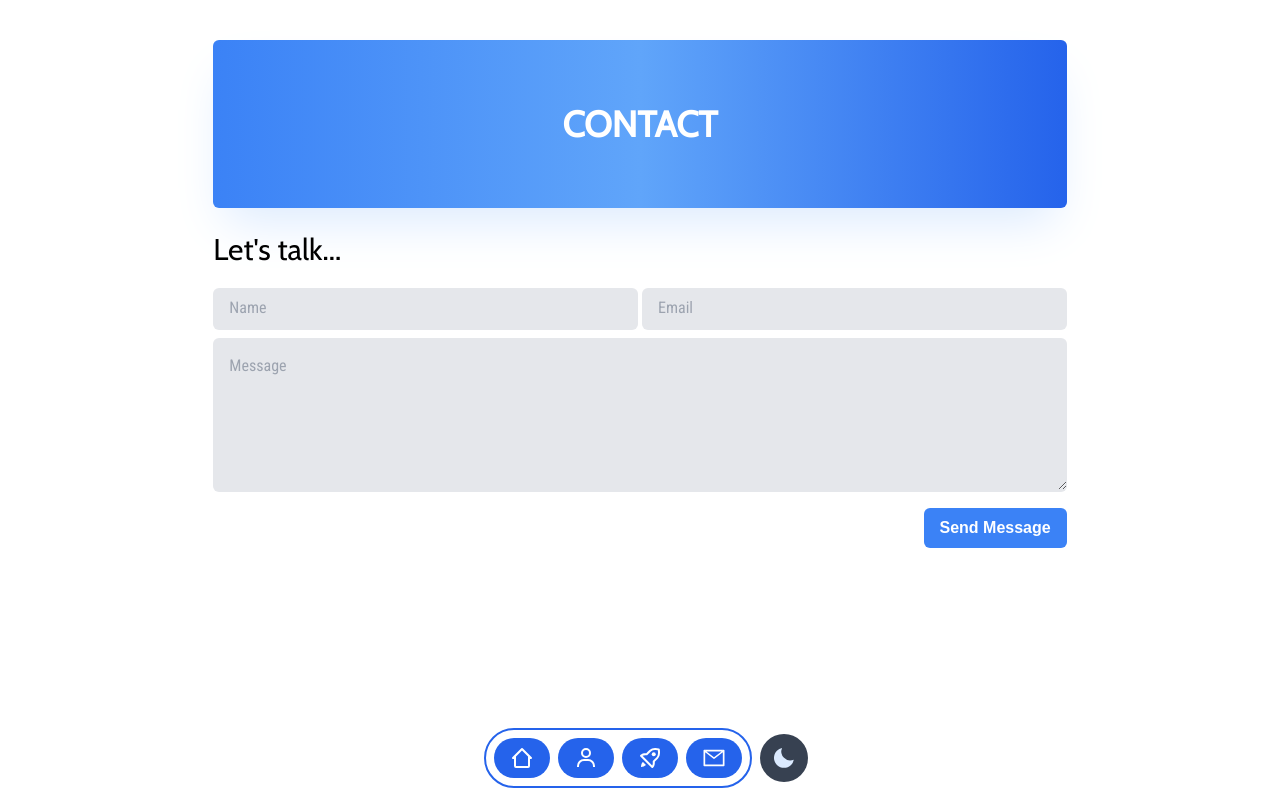
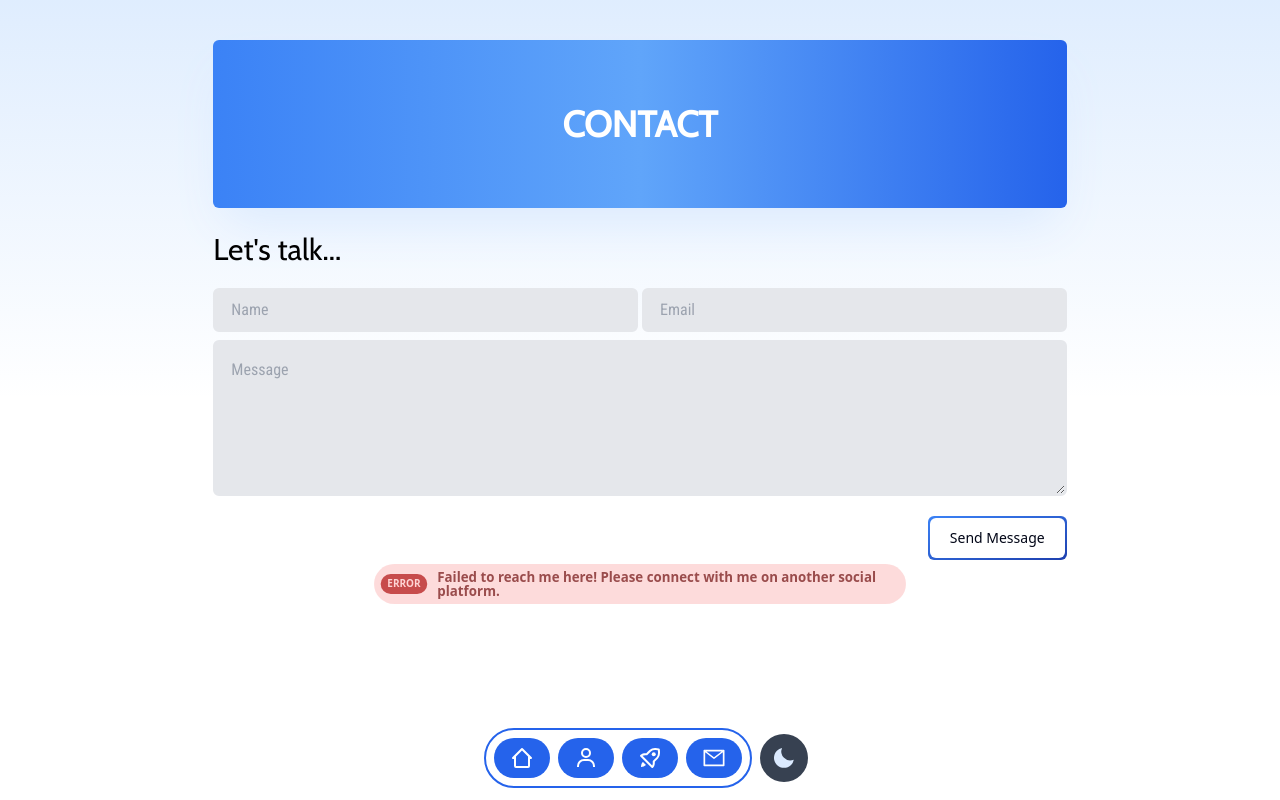
Before and after one commit to loonhtet/Portfolio_loonhtet, a Next.js app: page /contact in a window 1280 px wide. Built offline with nearby package versions, Linux system fonts and the light colour scheme; a web font is replaced by a local one.

Commit message:
renew UI

```diff
--- a/app/Provider.js
+++ b/app/Provider.js
@@ -15,5 +15,9 @@ export default function Provider({ children }) {
     return <>{children}</>;
   }
 
-  return <ThemeProvider attribute="class">{children}</ThemeProvider>;
+  return (
+    <ThemeProvider attribute="class" defaultTheme="system" enableSystem>
+      {children}
+    </ThemeProvider>
+  );
 }
--- a/app/about/page.js
+++ b/app/about/page.js
@@ -21,7 +21,7 @@ import Info from "@/components/Info";
 
 export default function About() {
   return (
-    <section className="dark:bg-[#070a11] md:w-4/6 mx-auto min-h-screen px-5 md:px-0 py-10">
+    <section className="md:w-4/6 mx-auto min-h-screen px-5 md:px-0 py-10">
       <section className="bg-gradient-to-r from-blue-500 via-blue-400 to-blue-600 dark:from-blue-800 dark:via-blue-600 dark:to-blue-900 py-4 md:py-16 text-white shadow-blue-100 dark:shadow-blue-800 shadow-2xl rounded-md">
         <div className="container mx-auto text-center">
           <h1 className="text-2xl md:text-4xl font-cabin font-extrabold uppercase">
--- a/app/contact/page.js
+++ b/app/contact/page.js
@@ -4,7 +4,7 @@ import { AiOutlineLoading3Quarters } from "react-icons/ai";
 
 export default function Contact() {
   return (
-    <section className="dark:bg-[#070a11]">
+    <section>
       <div className="md:w-4/6 mx-auto min-h-screen px-5 md:px-0 py-10">
         <section className="bg-gradient-to-r from-blue-500 via-blue-400 to-blue-600 dark:from-blue-800 dark:via-blue-600 dark:to-blue-900 py-4 md:py-16 text-white shadow-blue-100 dark:shadow-blue-800 shadow-2xl rounded-md">
           <div className="container mx-auto text-center">
--- a/app/globals.css
+++ b/app/globals.css
@@ -98,38 +98,29 @@ body {
 } */
 
 .noti-ani {
-  top: 0%;
-  left: 50%;
-  right: 50%;
-  transform: translate(-50%, 0%);
-
+  animation: notiAni 6s ease-out;
   opacity: 0;
-
-  animation: notiAni 3s ease-out;
 }
 
 @keyframes notiAni {
   0% {
-    opacity: 0;
-    transform: translate(-50%, 0%);
+    opacity: 1;
+    transform: translateX(-50%) scale(0.2);
   }
-
+  5% {
+    opacity: 1;
+    transform: translateX(-50%) scale(1.05);
+  }
   10% {
     opacity: 1;
-    transform: translate(-50%, 100px);
+    transform: translateX(-50%) scale(1);
   }
-
   90% {
     opacity: 1;
-    transform: translate(-50%, 100px);
+    transform: translateX(-50%) scale(1);
   }
-
-  98% {
-    opacity: 0;
-    transform: translate(-50%, 100px);
-  }
-
   100% {
     opacity: 0;
+    transform: translateX(-50%) scale(0.2);
   }
 }
--- a/app/layout.js
+++ b/app/layout.js
@@ -16,7 +16,7 @@ export const metadata = {
 
 export default function RootLayout({ children }) {
   return (
-    <html lang="en">
+    <html lang="en" suppressHydrationWarning>
       <Head>
         <link rel="preconnect" href="https://fonts.googleapis.com" />
         <link rel="preconnect" href="https://fonts.gstatic.com" crossorigin />
@@ -26,7 +26,9 @@ export default function RootLayout({ children }) {
         />
       </Head>
 
-      <body className={`dark:bg-[#070a11]`}>
+      <body
+        className={`dark:bg-[#070a11] relative bg-gradient-to-b from-blue-400/[.20] via-transparent dark:bg-gradient-to-r dark:from-slate-950 dark:via-blue-800/[.20] dark:via-30% dark:to-slate-950`}
+      >
         <Provider>
           <Navbar />
           <div>{children}</div>
--- a/app/projects/page.js
+++ b/app/projects/page.js
@@ -23,7 +23,7 @@ const projectDatas = [
 
 export default function Projects() {
   return (
-    <section className="dark:bg-[#070a11] md:w-4/6 mx-auto min-h-screen px-5 md:px-0 py-10">
+    <section className="md:w-4/6 mx-auto min-h-screen px-5 md:px-0 py-10">
       <section className="bg-gradient-to-r from-blue-500 via-blue-400 to-blue-600 dark:from-blue-800 dark:via-blue-600 dark:to-blue-900 py-4 md:py-16 text-white shadow-blue-100 dark:shadow-blue-800 shadow-2xl rounded-md">
         <div className="container mx-auto text-center">
           <h1 className="text-2xl md:text-4xl font-cabin font-extrabold uppercase">
--- a/components/CareerObj.js
+++ b/components/CareerObj.js
@@ -16,7 +16,7 @@ export const CareerObj = () => {
             Career Objective
           </h3>
 
-          <div className="text-lg tracking-wider font-conden dark:text-blue-100 bg-gray-100 dark:bg-gray-900 border border-gray-100 dark:border-blue-800 p-6 rounded-lg">
+          <div className="text-lg tracking-wider font-conden dark:text-blue-100 bg-gray-100 dark:bg-slate-950/[.30] border border-gray-100 dark:border-blue-800 p-6 rounded-lg">
             <p>{item.careertext}</p>
           </div>
         </div>
--- a/components/ContactForm.js
+++ b/components/ContactForm.js
@@ -1,8 +1,6 @@
 "use client";
 import React, { useState } from "react";
 import emailjs from "emailjs-com";
-import { IoMdCheckmarkCircleOutline } from "react-icons/io";
-import { BiErrorCircle } from "react-icons/bi";
 
 function ContactForm() {
   emailjs.init("zCC6qrGnAMBqNy0Ee");
@@ -53,7 +51,7 @@ function ContactForm() {
             name="user_name"
             value={formData.name}
             onChange={handleChange}
-            className="block md:inline w-full px-4 py-2 font-conden rounded-md bg-gray-200 dark:bg-gray-900 outline-none border-b-2 border-transparent focus:border-blue-500"
+            className="block md:inline w-full px-4 py-2 font-conden rounded-md bg-gray-200 dark:bg-slate-950/[.30] outline-none border-2 dark:border-blue-500/[.30]"
             placeholder="Name"
           ></input>
 
@@ -62,7 +60,7 @@ function ContactForm() {
             name="user_email"
             value={formData.email}
             onChange={handleChange}
-            className="block md:inline w-full px-4 py-2 font-conden rounded-md bg-gray-200 dark:bg-gray-900 outline-none border-b-2 border-transparent focus:border-blue-500"
+            className="block md:inline w-full px-4 py-2 font-conden rounded-md bg-gray-200 dark:bg-slate-950/[.30] outline-none border-2 dark:border-blue-500/[.30]"
             placeholder="Email"
           ></input>
         </div>
@@ -73,36 +71,47 @@ function ContactForm() {
             name="message"
             value={formData.message}
             onChange={handleChange}
-            className="w-full block bg-gray-200 dark:bg-gray-900 p-4 font-conden rounded-md outline-none border-b-2 border-transparent focus:border-blue-500"
+            className="w-full block bg-gray-200 dark:bg-slate-950/[.30] p-4 font-conden rounded-md outline-none border-2 dark:border-blue-500/[.30]"
             placeholder="Message"
           ></textarea>
         </div>
         <div className="flex justify-end">
-          <input
-            type="submit"
-            className="bg-blue-500 hover:bg-blue-700 font-ptsan font-semibold text-white px-4 py-2 mt-4 rounded-md duration-100"
-            disabled={isSending} // Disable the button while sending
-            value={isSending ? "Sending..." : "Send Message"}
-          />
+          <button class="relative inline-flex items-center justify-center p-0.5 mt-5 overflow-hidden text-sm font-medium text-slate-950 rounded-md group bg-gradient-to-br from-blue-500 to-blue-800 dark:from-blue-400 dark:to-blue-900 group-hover:from-cyan-500 group-hover:to-blue-500 hover:text-white dark:text-white focus:ring-4 focus:outline-none focus:ring-cyan-200 dark:focus:ring-cyan-800">
+            <input
+              type="submit"
+              className="relative cursor-pointer px-5 py-2.5 transition-all ease-in duration-100 bg-white dark:bg-slate-950 rounded-md group-hover:bg-opacity-0"
+              disabled={isSending} // Disable the button while sending
+              value={isSending ? "Sending..." : "Send Message"}
+            />
+          </button>
         </div>
       </form>
 
       <div
-        className={`${
+        class={`${
           isSuccess ? "noti-ani" : "opacity-0"
-        } absolute flex justify-center items-center gap-1 w-max px-4 py-1 shadow-2xl shadow-green-100 bg-green-100 border-green-300 text-xl font-cabin font-semibold text-green-900  border-2 dark:border-green-800 dark:bg-green-950 dark:text-green-100 rounded-md`}
+        } opacity-0 absolute left-1/2 -translate-x-1/2 p-2 bg-green-300/50 dark:bg-slate-950/50 items-center text-indigo-100 leading-none rounded-full flex lg:inline-flex`}
       >
-        <IoMdCheckmarkCircleOutline />
-        Sent!
+        <span class="flex rounded-full text-green-200 dark:text-green-300 bg-green-700 dark:bg-green-950 uppercase px-2 py-1 text-xs font-bold mr-3">
+          Sent
+        </span>
+        <span class="font-semibold mr-2 text-left flex-auto text-green-900 dark:text-green-300">
+          Thank you for reaching out! I&apos;ll respond as soon as I can.
+        </span>
       </div>
 
       <div
-        className={`${
-          isError ? "noti-ani" : "opacity-0"
-        } absolute flex justify-center items-center gap-1 w-max px-4 py-1 shadow-2xl shadow-green-100 bg-green-100 border-green-300 text-xl font-cabin font-semibold text-green-900 dark:bg-green-950 border-2 dark:border-green-800 dark:text-green-100 rounded-md`}
+        class={`${
+          isSuccess ? "noti-ani" : "noti-ani"
+        } opacity-0 absolute left-1/2 -translate-x-1/2 p-2 bg-red-300/50 dark:bg-slate-950/50 items-center text-indigo-100 leading-none rounded-full flex lg:inline-flex`}
       >
-        <IoMdCheckmarkCircleOutline />
-        Error!
+        <span class="flex rounded-full text-red-200 dark:text-red-300 bg-red-700 dark:bg-red-950 uppercase px-2 py-1 text-xs font-bold mr-3">
+          Error
+        </span>
+        <span class="font-semibold mr-2 text-left flex-auto text-red-900 dark:text-red-300">
+          Failed to reach me here! Please connect with me on another social
+          platform.
+        </span>
       </div>
     </div>
   );
--- a/components/Education.js
+++ b/components/Education.js
@@ -62,8 +62,8 @@ export default function Education() {
         ))}
       </ol>
 
-      <div className="bg-gray-100 dark:bg-gray-900 border border-gray-100 dark:border-blue-800 rounded-md p-4 mb-16 mt-3 overflow-hidden">
-        <p className="text-2xl font-cabin font-semibold text-center capitalize journey-animation">
+      <div className="bg-gray-100 dark:bg-slate-950/[.30] border border-gray-100 dark:border-blue-800 rounded-md p-4 mb-16 mt-3 overflow-hidden">
+        <p className="text-2xl font-conden font-semibold text-center capitalize journey-animation tracking-wider">
           Still Going My Journey...
         </p>
       </div>
--- a/components/Skills.js
+++ b/components/Skills.js
@@ -58,7 +58,7 @@ export default function Skills() {
           {skillsData.map((skill, index) => (
             <div
               key={index}
-              className={`bg-gray-100 dark:bg-gray-900 dark:border-blue-800 rounded-lg p-6 border border-gray-100`}
+              className={`bg-gray-100 dark:bg-slate-950/[.30] dark:border-blue-800 rounded-lg p-6 border border-gray-100`}
             >
               <div className="flex flex-col justify-center items-center gap-1">
                 <Image
```
